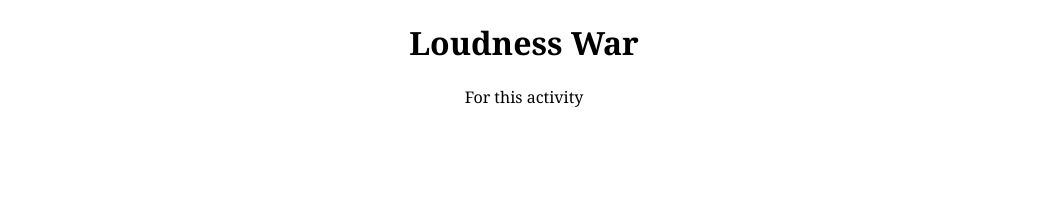
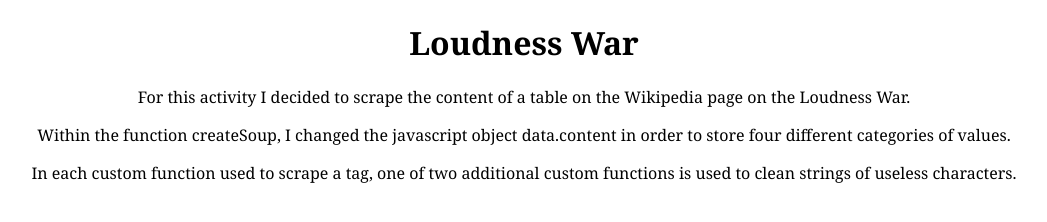
Before and after one commit to fra-fran-fra/WCC2_WikiScrape, a website: page index.html in a window 1280 px wide. Shown: the whole page, without its empty margins (116-1163 px from the left). Drawn offline with Linux system fonts and the light colour scheme.

Commit message:
Update index.html

```diff
--- a/index.html
+++ b/index.html
@@ -14,7 +14,16 @@
         Loudness War
     </h1>
     <p>
-        For this activity
+        For this activity I decided to scrape the content of a table on the Wikipedia page on the Loudness War.
+    </p>
+    <p>
+        Within the function createSoup, I changed the javascript object data.content in order to store four different categories of values.
+    </p>
+    <p>
+        In each custom function used to scrape a tag, one of two additional custom functions is used to clean strings of useless characters.
+    </p>
+    <p>
+
     </p>
 </body>
 
```
